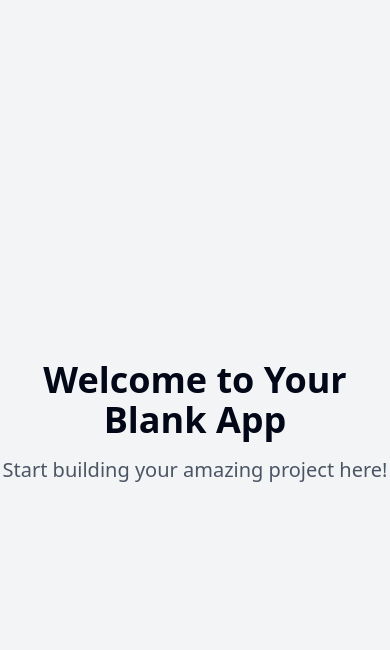
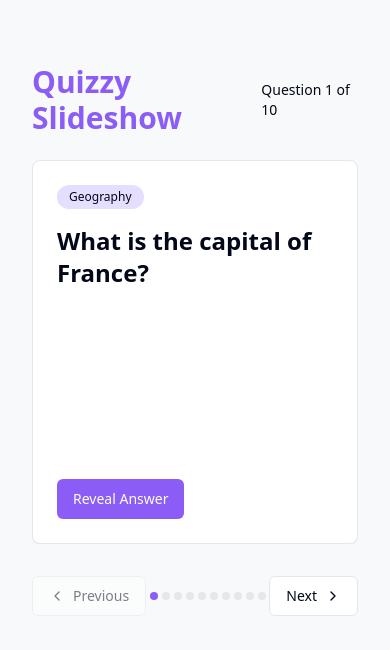
Before and after one commit to hafizmammarqasim/quizzy-slide-show, a React (Vite) app: page / in a window 390 px wide. Shown: the top 650 px of the page. Built offline with nearby package versions, Linux system fonts and the light colour scheme.

Commit message:
feat: Implement question/answer slider
Implement a responsive slider to display questions and answers.
Include good UI/UX and use vanilla JS, CSS, and HTML.

```diff
--- a/index.html
+++ b/index.html
@@ -1,14 +1,15 @@
+
 <!DOCTYPE html>
 <html lang="en">
   <head>
     <meta charset="UTF-8" />
     <meta name="viewport" content="width=device-width, initial-scale=1.0" />
-    <title>quizzy-slide-show</title>
-    <meta name="description" content="Lovable Generated Project" />
+    <title>Quizzy Slideshow</title>
+    <meta name="description" content="Interactive quiz slideshow with questions and answers" />
     <meta name="author" content="Lovable" />
 
-    <meta property="og:title" content="quizzy-slide-show" />
-    <meta property="og:description" content="Lovable Generated Project" />
+    <meta property="og:title" content="Quizzy Slideshow" />
+    <meta property="og:description" content="Interactive quiz slideshow with questions and answers" />
     <meta property="og:type" content="website" />
     <meta property="og:image" content="https://lovable.dev/opengraph-image-p98pqg.png" />
 
--- /dev/null
+++ b/src/components/QuizSlider.tsx
@@ -0,0 +1,130 @@
+
+import React, { useState, useEffect } from "react";
+import { QuizQuestion, quizQuestions } from "../data/quizData";
+import { Button } from "@/components/ui/button";
+import { Card } from "@/components/ui/card";
+import { ChevronLeft, ChevronRight } from "lucide-react";
+import { cn } from "@/lib/utils";
+
+const QuizSlider = () => {
+  const [currentQuestionIndex, setCurrentQuestionIndex] = useState(0);
+  const [showAnswer, setShowAnswer] = useState(false);
+  const [slideDirection, setSlideDirection] = useState<"in" | "out" | null>(null);
+
+  const currentQuestion = quizQuestions[currentQuestionIndex];
+  const totalQuestions = quizQuestions.length;
+
+  const handlePrevious = () => {
+    if (currentQuestionIndex > 0) {
+      setSlideDirection("out");
+      setTimeout(() => {
+        setCurrentQuestionIndex(currentQuestionIndex - 1);
+        setShowAnswer(false);
+        setSlideDirection("in");
+      }, 400);
+    }
+  };
+
+  const handleNext = () => {
+    if (currentQuestionIndex < totalQuestions - 1) {
+      setSlideDirection("out");
+      setTimeout(() => {
+        setCurrentQuestionIndex(currentQuestionIndex + 1);
+        setShowAnswer(false);
+        setSlideDirection("in");
+      }, 400);
+    }
+  };
+
+  const toggleAnswer = () => {
+    setShowAnswer(!showAnswer);
+  };
+
+  useEffect(() => {
+    // Initial slide in animation
+    setSlideDirection("in");
+  }, []);
+
+  return (
+    <div className="flex flex-col items-center">
+      <div className="w-full md:max-w-3xl px-4 py-8">
+        <div className="flex justify-between items-center mb-6">
+          <h1 className="text-3xl font-bold text-quiz-purple">Quizzy Slideshow</h1>
+          <div className="text-sm font-medium">
+            Question {currentQuestionIndex + 1} of {totalQuestions}
+          </div>
+        </div>
+
+        <div className="relative h-96 mb-8 overflow-hidden">
+          <Card
+            className={cn(
+              "absolute w-full h-full p-6 flex flex-col transition-all duration-400 ease-in-out",
+              slideDirection === "in" ? "animate-slide-in" : slideDirection === "out" ? "animate-slide-out" : ""
+            )}
+          >
+            <div className="bg-quiz-light text-xs inline-block px-3 py-1 rounded-full self-start mb-4">
+              {currentQuestion.category}
+            </div>
+
+            <div className="flex-1 flex flex-col">
+              <h2 className="text-2xl font-semibold mb-6">
+                {currentQuestion.question}
+              </h2>
+
+              {showAnswer ? (
+                <div className="mt-auto bg-white p-6 rounded-lg shadow-sm border border-gray-100">
+                  <p className="text-xl font-medium text-quiz-purple">{currentQuestion.answer}</p>
+                </div>
+              ) : (
+                <div className="mt-auto">
+                  <Button
+                    onClick={toggleAnswer}
+                    className="bg-quiz-purple hover:bg-purple-700 text-white"
+                  >
+                    Reveal Answer
+                  </Button>
+                </div>
+              )}
+            </div>
+          </Card>
+        </div>
+
+        <div className="flex justify-between items-center">
+          <Button
+            onClick={handlePrevious}
+            disabled={currentQuestionIndex === 0}
+            variant="outline"
+            className="flex items-center gap-2"
+          >
+            <ChevronLeft className="h-4 w-4" />
+            Previous
+          </Button>
+
+          <div className="flex gap-1">
+            {quizQuestions.map((_, index) => (
+              <div
+                key={index}
+                className={cn(
+                  "h-2 w-2 rounded-full",
+                  index === currentQuestionIndex ? "bg-quiz-purple" : "bg-gray-200"
+                )}
+              ></div>
+            ))}
+          </div>
+
+          <Button
+            onClick={handleNext}
+            disabled={currentQuestionIndex === totalQuestions - 1}
+            variant="outline"
+            className="flex items-center gap-2"
+          >
+            Next
+            <ChevronRight className="h-4 w-4" />
+          </Button>
+        </div>
+      </div>
+    </div>
+  );
+};
+
+export default QuizSlider;
--- /dev/null
+++ b/src/data/quizData.ts
@@ -0,0 +1,70 @@
+
+export interface QuizQuestion {
+  id: number;
+  question: string;
+  answer: string;
+  category?: string;
+}
+
+export const quizQuestions: QuizQuestion[] = [
+  {
+    id: 1,
+    question: "What is the capital of France?",
+    answer: "Paris",
+    category: "Geography"
+  },
+  {
+    id: 2,
+    question: "Which planet is known as the Red Planet?",
+    answer: "Mars",
+    category: "Astronomy"
+  },
+  {
+    id: 3,
+    question: "What is the largest mammal in the world?",
+    answer: "Blue Whale",
+    category: "Biology"
+  },
+  {
+    id: 4,
+    question: "Who wrote 'Romeo and Juliet'?",
+    answer: "William Shakespeare",
+    category: "Literature"
+  },
+  {
+    id: 5,
+    question: "What is the chemical symbol for gold?",
+    answer: "Au",
+    category: "Chemistry"
+  },
+  {
+    id: 6,
+    question: "Which country is home to the Great Barrier Reef?",
+    answer: "Australia",
+    category: "Geography"
+  },
+  {
+    id: 7,
+    question: "What is the smallest prime number?",
+    answer: "2",
+    category: "Mathematics"
+  },
+  {
+    id: 8,
+    question: "Who painted the Mona Lisa?",
+    answer: "Leonardo da Vinci",
+    category: "Art"
+  },
+  {
+    id: 9,
+    question: "What is the main component of the Sun?",
+    answer: "Hydrogen",
+    category: "Astronomy"
+  },
+  {
+    id: 10,
+    question: "Which element has the chemical symbol 'O'?",
+    answer: "Oxygen",
+    category: "Chemistry"
+  }
+];
--- a/src/pages/Index.tsx
+++ b/src/pages/Index.tsx
@@ -1,11 +1,11 @@
-// Update this page (the content is just a fallback if you fail to update the page)
+
+import QuizSlider from "@/components/QuizSlider";
 
 const Index = () => {
   return (
-    <div className="min-h-screen flex items-center justify-center bg-gray-100">
-      <div className="text-center">
-        <h1 className="text-4xl font-bold mb-4">Welcome to Your Blank App</h1>
-        <p className="text-xl text-gray-600">Start building your amazing project here!</p>
+    <div className="min-h-screen bg-quiz-background">
+      <div className="container mx-auto py-8 px-4">
+        <QuizSlider />
       </div>
     </div>
   );
--- a/tailwind.config.ts
+++ b/tailwind.config.ts
@@ -1,3 +1,4 @@
+
 import type { Config } from "tailwindcss";
 
 export default {
@@ -52,6 +53,12 @@ export default {
 					DEFAULT: 'hsl(var(--card))',
 					foreground: 'hsl(var(--card-foreground))'
 				},
+				quiz: {
+					purple: '#8B5CF6',
+					blue: '#33C3F0',
+					light: '#E5DEFF',
+					background: '#F8F9FA'
+				},
 				sidebar: {
 					DEFAULT: 'hsl(var(--sidebar-background))',
 					foreground: 'hsl(var(--sidebar-foreground))',
@@ -84,11 +91,33 @@ export default {
 					to: {
 						height: '0'
 					}
+				},
+				'slide-in': {
+					'0%': {
+						transform: 'translateX(100%)',
+						opacity: '0'
+					},
+					'100%': {
+						transform: 'translateX(0)',
+						opacity: '1'
+					}
+				},
+				'slide-out': {
+					'0%': {
+						transform: 'translateX(0)',
+						opacity: '1'
+					},
+					'100%': {
+						transform: 'translateX(-100%)',
+						opacity: '0'
+					}
 				}
 			},
 			animation: {
 				'accordion-down': 'accordion-down 0.2s ease-out',
-				'accordion-up': 'accordion-up 0.2s ease-out'
+				'accordion-up': 'accordion-up 0.2s ease-out',
+				'slide-in': 'slide-in 0.4s ease-out',
+				'slide-out': 'slide-out 0.4s ease-out'
 			}
 		}
 	},
```
